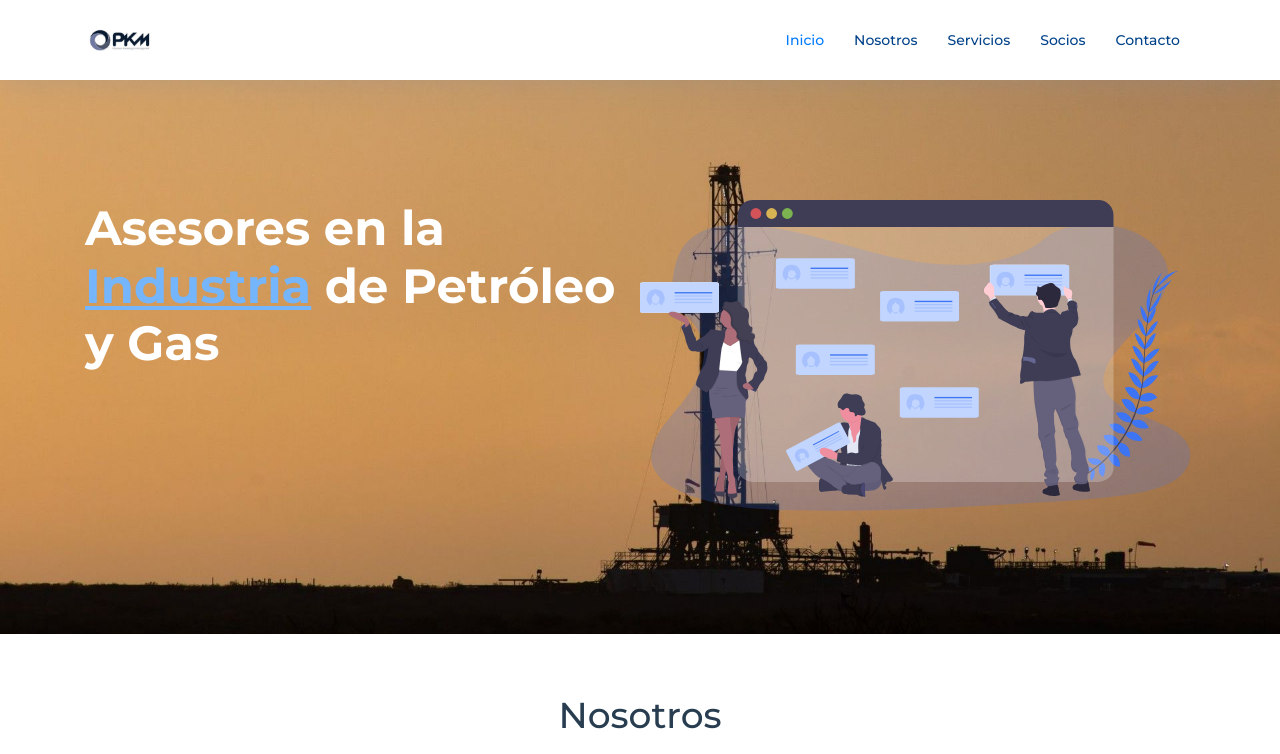
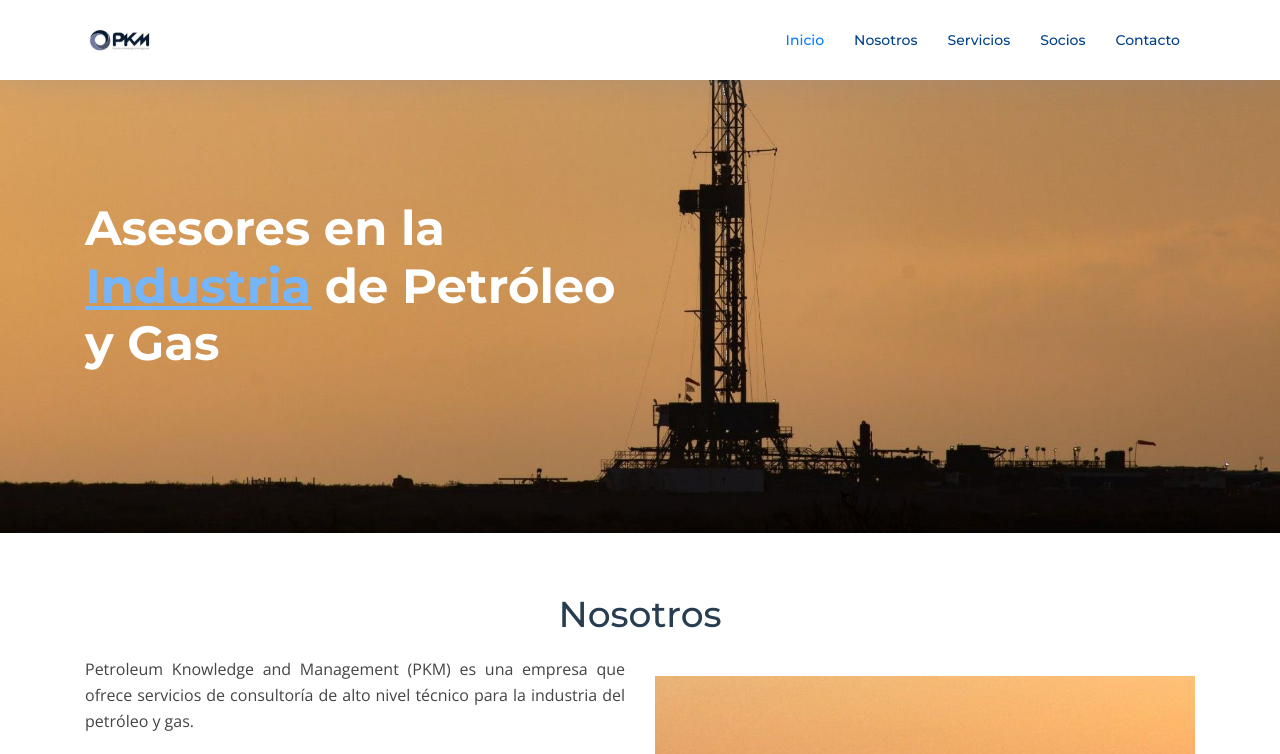
Before and after one commit to inuyaga/PKM, a Django app: page / in a window 1280 px wide. Shown: the top 754 px of the page. Run offline with Django 3.2, Linux system fonts and the light colour scheme; some libraries are stand-ins or nearby versions; some web fonts are replaced.

Commit message:
quitar imagen en el inicio

```diff
--- a/templates/landing_page/inicio.html
+++ b/templates/landing_page/inicio.html
@@ -88,7 +88,7 @@
     <div class="container">
 
       <div class="intro-img">
-        <img src="{% static 'landing/img/intro-img.svg' %}" alt="" class="img-fluid">
+        <!-- <img src="{% static 'landing/img/intro-img.svg' %}" alt="" class="img-fluid"> -->
       </div>
 
       <div class="intro-info">
```
